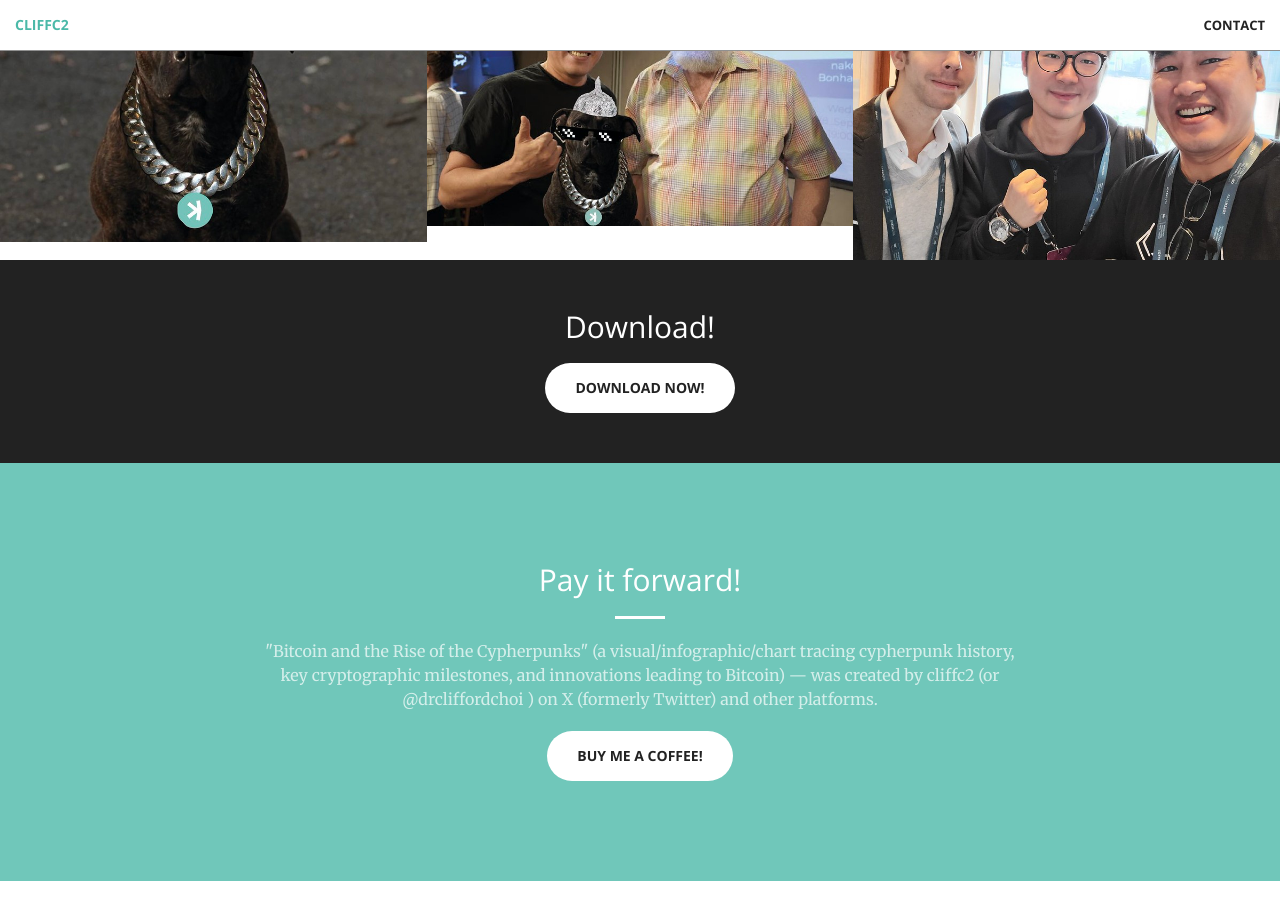
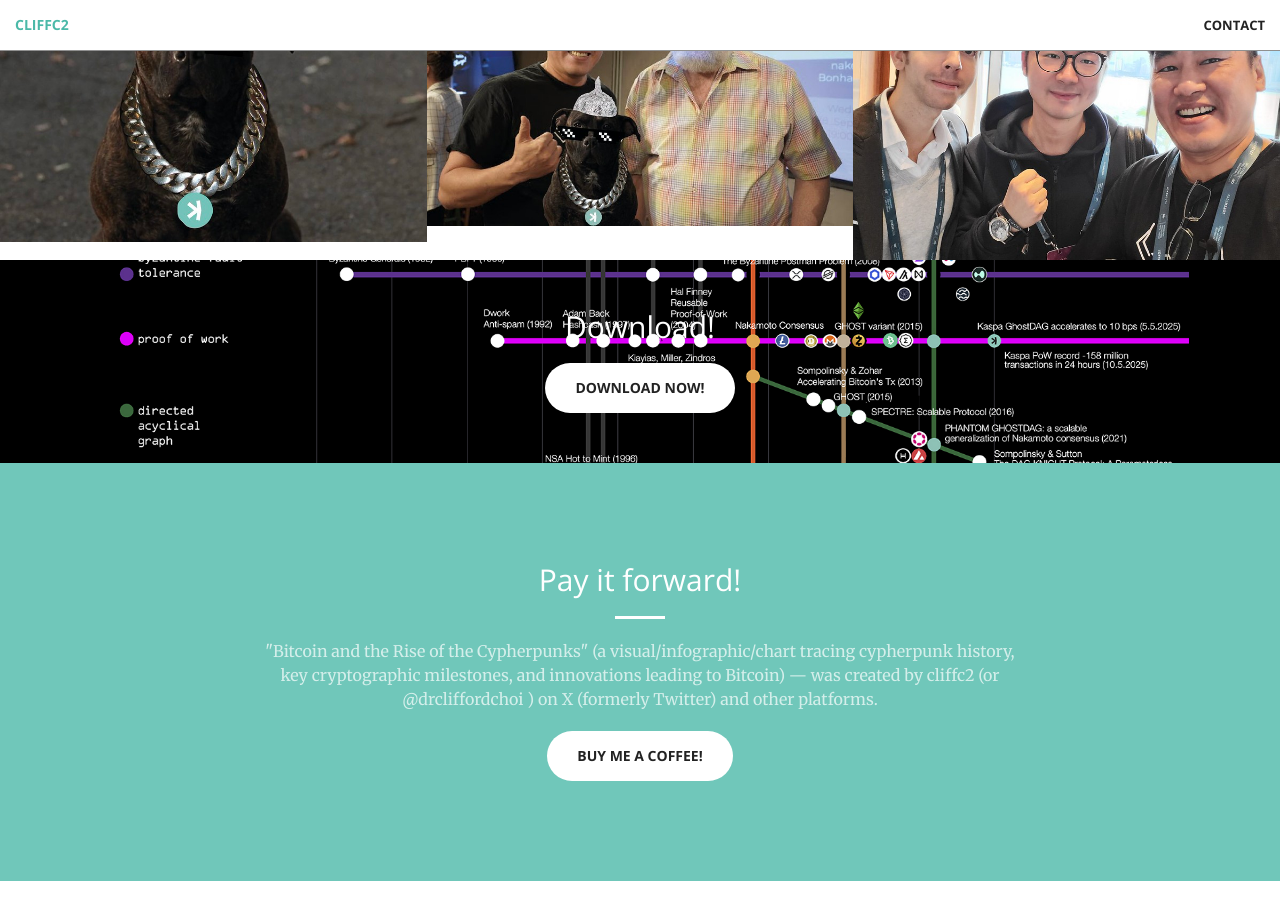
Before and after one commit to cliffc2/cliffc2.github.io, a Jekyll site: the page built from index.html, in a window 1280 px wide and 900 px high, scrolled down 2045 px. Built offline with Jekyll 4.4.1, drawn with Linux system fonts in a browser that asks for light colours; Markdown is read by kramdown in place of the engine named in the settings.

Commit message:
Update aside.html

```diff
--- a/_includes/aside.html
+++ b/_includes/aside.html
@@ -1,4 +1,4 @@
-  <aside class="bg-dark" style="background-image: url('/assets/img/header-subwaymap.jpg'); background-size: cover; background-position: center; background-repeat: no-repeat;">
+  <aside class="bg-dark" style="background-image: url('/img/header-subwaymap.jpg'); background-size: cover; background-position: center; background-repeat: no-repeat;">
       <div class="container text-center">
           <div class="call-to-action">
               <h2>Download!</h2>
```
